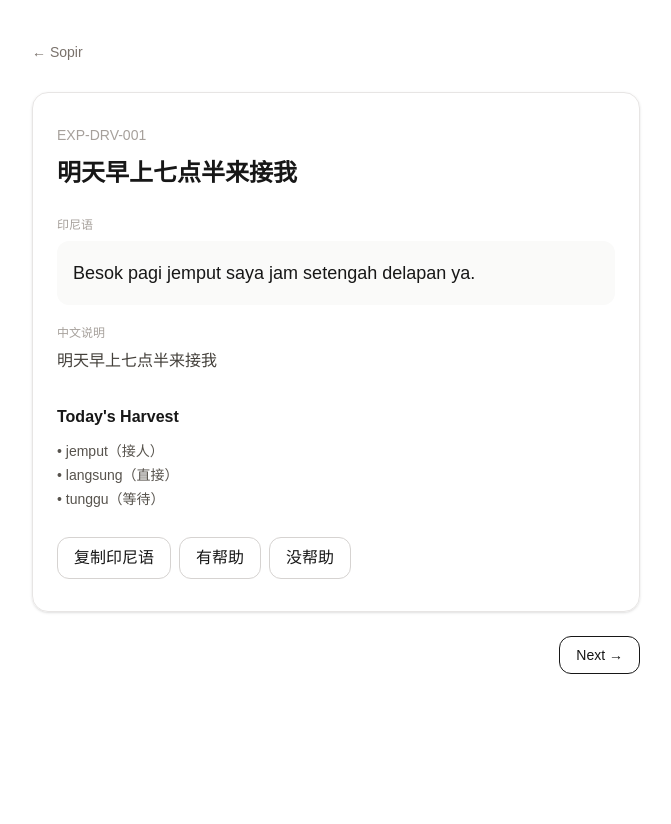
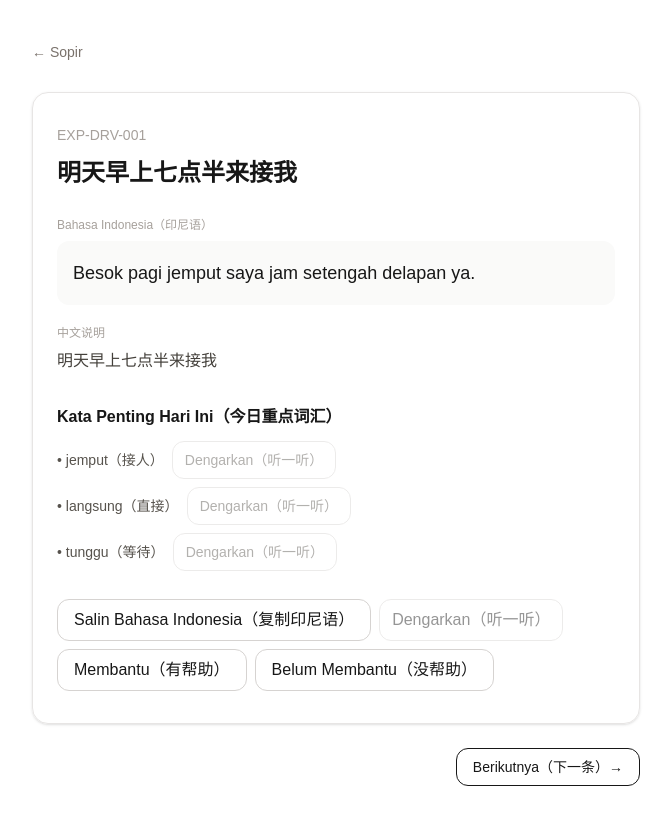
Before and after one commit to lijian13544290034-cell/IndoBrain-ID, a Next.js app: page /module/driver/001 in a window 1280 px wide. Shown: the whole page, without its empty margins (304-975 px from the left). Before the commit the page ends 800 px from the top, so only its background shows below. Built offline with nearby package versions, Linux system fonts and the light colour scheme; no server answers.

Commit message:
Add Azure Indonesian TTS

```diff
--- /dev/null
+++ b/app/api/tts/route.ts
@@ -0,0 +1,98 @@
+import { createHash } from 'node:crypto';
+
+const DEFAULT_VOICE = 'id-ID-GadisNeural';
+const APPROVED_VOICES = new Set([DEFAULT_VOICE, 'id-ID-ArdiNeural']);
+const MAX_TEXT_LENGTH = 500;
+const CACHE_TTL_MS = 6 * 60 * 60 * 1000;
+const MAX_CACHE_ENTRIES = 100;
+
+type CachedAudio = { audio: ArrayBuffer; expiresAt: number };
+
+// Best-effort cache for warm serverless instances. It never stores credentials.
+const audioCache = new Map<string, CachedAudio>();
+
+function jsonError(message: string, status: number) {
+  return Response.json({ error: message }, { status, headers: { 'Cache-Control': 'no-store' } });
+}
+
+function escapeXml(value: string) {
+  return value.replace(/[<>&'\"]/g, (character) => ({
+    '<': '&lt;', '>': '&gt;', '&': '&amp;', "'": '&apos;', '"': '&quot;',
+  })[character] ?? character);
+}
+
+function getCachedAudio(key: string) {
+  const cached = audioCache.get(key);
+  if (!cached) return undefined;
+  if (cached.expiresAt <= Date.now()) {
+    audioCache.delete(key);
+    return undefined;
+  }
+  return cached.audio;
+}
+
+export async function POST(request: Request) {
+  const azureKey = process.env.AZURE_SPEECH_KEY;
+  const region = process.env.AZURE_SPEECH_REGION;
+  if (!azureKey || !region || !/^[a-z0-9-]+$/i.test(region)) {
+    return jsonError('Speech is unavailable.', 503);
+  }
+
+  let payload: { text?: unknown; voice?: unknown };
+  try {
+    payload = await request.json() as { text?: unknown; voice?: unknown };
+  } catch {
+    return jsonError('Invalid request.', 400);
+  }
+
+  const text = payload.text;
+  const voice = payload.voice ?? DEFAULT_VOICE;
+  if (typeof text !== 'string' || !text.trim()) return jsonError('Indonesian text is required.', 400);
+  if (text.length > MAX_TEXT_LENGTH) return jsonError('Text is too long.', 400);
+  if (typeof voice !== 'string' || !APPROVED_VOICES.has(voice)) return jsonError('Unsupported voice.', 400);
+  // Chinese and phonetic helper text must never be passed to speech synthesis.
+  if (/[\u3400-\u9FFF]/.test(text)) return jsonError('Indonesian text is required.', 400);
+
+  const normalizedText = text.trim();
+  const cacheKey = createHash('sha256').update(`${voice}:${normalizedText}`).digest('hex');
+  let audio = getCachedAudio(cacheKey);
+
+  try {
+    if (!audio) {
+      const ssml = `<speak version="1.0" xml:lang="id-ID"><voice xml:lang="id-ID" name="${voice}">${escapeXml(normalizedText)}</voice></speak>`;
+      const response = await fetch(`https://${region}.tts.speech.microsoft.com/cognitiveservices/v1`, {
+        method: 'POST',
+        headers: {
+          'Ocp-Apim-Subscription-Key': azureKey,
+          'Content-Type': 'application/ssml+xml',
+          'X-Microsoft-OutputFormat': 'audio-24khz-48kbitrate-mono-mp3',
+          'User-Agent': 'IndoBrain-TTS',
+        },
+        body: ssml,
+        cache: 'no-store',
+      });
+      if (!response.ok) {
+        console.error('Azure Speech synthesis failed', { status: response.status });
+        return jsonError('Audio is temporarily unavailable.', 502);
+      }
+      audio = await response.arrayBuffer();
+      if (!audio.byteLength) return jsonError('Audio is temporarily unavailable.', 502);
+      if (audioCache.size >= MAX_CACHE_ENTRIES) {
+        const oldestKey = audioCache.keys().next().value;
+        if (oldestKey) audioCache.delete(oldestKey);
+      }
+      audioCache.set(cacheKey, { audio, expiresAt: Date.now() + CACHE_TTL_MS });
+    }
+
+    return new Response(audio, {
+      headers: {
+        'Content-Type': 'audio/mpeg',
+        'Cache-Control': 'public, max-age=0, s-maxage=86400, stale-while-revalidate=604800',
+        'X-Content-Type-Options': 'nosniff',
+      },
+    });
+  } catch {
+    console.error('Azure Speech request failed');
+    return jsonError('Audio is temporarily unavailable.', 502);
+  }
+}
--- a/app/factory/manager/[id]/page.tsx
+++ b/app/factory/manager/[id]/page.tsx
@@ -73,7 +73,7 @@ export default async function FactoryManagerPage({ params }: { params: Promise<{
       </nav>
 
       <MarkdownExperience content={experience.content} />
-      <ExperienceActions experienceId={experience.id} indonesian={experience.content} />
+      <ExperienceActions experienceId={experience.id} indonesian={experience.indonesian} />
 
       <div className="mt-6 flex items-center justify-between gap-3">
         {previous ? (
--- a/app/module/[role]/[id]/page.tsx
+++ b/app/module/[role]/[id]/page.tsx
@@ -1,7 +1,12 @@
 import Link from 'next/link';
 import { notFound } from 'next/navigation';
 import ExperienceActions from '@/components/ExperienceActions';
+import IndonesianAudioButton from '@/components/IndonesianAudioButton';
 import { moduleExperiences, moduleMeta, type ModuleRole } from '@/lib/module-experiences';
+
+function indonesianFromHarvest(value: string) {
+  return value.split(/[（(]/)[0].trim();
+}
 
 export default async function ModuleExperiencePage({ params }: { params: Promise<{ role: string; id: string }> }) {
   const { role, id } = await params;
@@ -10,10 +15,28 @@ export default async function ModuleExperiencePage({ params }: { params: Promise
   const entries = moduleExperiences[key];
   const item = entries.find((entry) => entry.id.endsWith(id));
   if (!item) notFound();
-  const index = entries.indexOf(item); const previous = entries[index - 1]; const next = entries[index + 1];
+  const index = entries.indexOf(item);
+  const previous = entries[index - 1];
+  const next = entries[index + 1];
+
   return <main className="mx-auto min-h-screen w-full max-w-2xl px-5 py-10 sm:px-8">
     <Link href={`/module/${key}`} className="text-sm text-stone-500">← {moduleMeta[key].indonesian}</Link>
-    <article className="mt-7 rounded-2xl border border-stone-200 px-6 py-8 shadow-sm"><p className="text-sm text-stone-400">{item.id}</p><h1 className="mt-3 text-2xl font-semibold">{item.task}</h1><p className="mt-7 text-xs text-stone-400">印尼语</p><p className="mt-2 rounded-xl bg-stone-50 p-4 text-lg leading-8">{item.indonesian}</p><p className="mt-5 text-xs text-stone-400">中文说明</p><p className="mt-2 text-stone-700">{item.chinese}</p><h2 className="mt-8 font-semibold">Today's Harvest</h2><ul className="mt-3 space-y-1 text-sm text-stone-600">{item.harvest.map((word) => <li key={word}>• {word}</li>)}</ul><ExperienceActions experienceId={item.id} indonesian={item.indonesian} /></article>
-    <nav className="mt-6 flex justify-between">{previous ? <Link href={`/module/${key}/${previous.id.slice(-3)}`} className="rounded-xl border px-4 py-2 text-sm">← Previous</Link> : <span />}{next ? <Link href={`/module/${key}/${next.id.slice(-3)}`} className="rounded-xl border px-4 py-2 text-sm">Next →</Link> : <span />}</nav>
+    <article className="mt-7 rounded-2xl border border-stone-200 px-6 py-8 shadow-sm">
+      <p className="text-sm text-stone-400">{item.id}</p>
+      <h1 className="mt-3 text-2xl font-semibold">{item.task}</h1>
+      <p className="mt-7 text-xs text-stone-400">Bahasa Indonesia（印尼语）</p>
+      <p className="mt-2 rounded-xl bg-stone-50 p-4 text-lg leading-8">{item.indonesian}</p>
+      <p className="mt-5 text-xs text-stone-400">中文说明</p>
+      <p className="mt-2 text-stone-700">{item.chinese}</p>
+      <h2 className="mt-8 font-semibold">Kata Penting Hari Ini（今日重点词汇）</h2>
+      <ul className="mt-3 space-y-2 text-sm text-stone-600">
+        {item.harvest.map((word) => <li key={word} className="flex flex-wrap items-center gap-2">• {word}<IndonesianAudioButton text={indonesianFromHarvest(word)} compact /></li>)}
+      </ul>
+      <ExperienceActions experienceId={item.id} indonesian={item.indonesian} />
+    </article>
+    <nav className="mt-6 flex justify-between">
+      {previous ? <Link href={`/module/${key}/${previous.id.slice(-3)}`} className="rounded-xl border px-4 py-2 text-sm">← Sebelumnya（上一条）</Link> : <span />}
+      {next ? <Link href={`/module/${key}/${next.id.slice(-3)}`} className="rounded-xl border px-4 py-2 text-sm">Berikutnya（下一条）→</Link> : <span />}
+    </nav>
   </main>;
 }
--- a/components/ExperienceActions.tsx
+++ b/components/ExperienceActions.tsx
@@ -1,27 +1,41 @@
 'use client';
 
 import { useEffect, useState } from 'react';
+import IndonesianAudioButton from '@/components/IndonesianAudioButton';
 import { getSessionId } from '@/lib/session';
 
 export default function ExperienceActions({ experienceId, indonesian }: { experienceId: string; indonesian: string }) {
   const [status, setStatus] = useState('');
   const event = async (action: string) => {
-    await fetch('/api/events', { method: 'POST', headers: { 'Content-Type': 'application/json' }, body: JSON.stringify({ session_id: getSessionId(), experience_id: experienceId, action }) });
+    await fetch('/api/events', {
+      method: 'POST',
+      headers: { 'Content-Type': 'application/json' },
+      body: JSON.stringify({ session_id: getSessionId(), experience_id: experienceId, action }),
+    });
   };
-  useEffect(() => { event('viewed'); }, [experienceId]);
+
+  useEffect(() => { void event('viewed'); }, [experienceId]);
+
   async function copy() {
     await navigator.clipboard.writeText(indonesian);
     await event('copied');
     setStatus('已复制');
   }
+
   async function feedback(helpful: boolean) {
-    await fetch('/api/feedback', { method: 'POST', headers: { 'Content-Type': 'application/json' }, body: JSON.stringify({ session_id: getSessionId(), experience_id: experienceId, helpful }) });
+    await fetch('/api/feedback', {
+      method: 'POST',
+      headers: { 'Content-Type': 'application/json' },
+      body: JSON.stringify({ session_id: getSessionId(), experience_id: experienceId, helpful }),
+    });
     setStatus(helpful ? '感谢反馈' : '已记录，我们会改进');
   }
+
   return <div className="mt-7 flex flex-wrap gap-2">
-    <button onClick={copy} className="rounded-xl border border-stone-300 px-4 py-2 text-sm hover:bg-stone-50">复制印尼语</button>
-    <button onClick={() => feedback(true)} className="rounded-xl border border-stone-300 px-4 py-2 text-sm hover:bg-stone-50">有帮助</button>
-    <button onClick={() => feedback(false)} className="rounded-xl border border-stone-300 px-4 py-2 text-sm hover:bg-stone-50">没帮助</button>
+    <button onClick={copy} className="rounded-xl border border-stone-300 px-4 py-2 text-sm hover:bg-stone-50">Salin Bahasa Indonesia（复制印尼语）</button>
+    <IndonesianAudioButton text={indonesian} />
+    <button onClick={() => feedback(true)} className="rounded-xl border border-stone-300 px-4 py-2 text-sm hover:bg-stone-50">Membantu（有帮助）</button>
+    <button onClick={() => feedback(false)} className="rounded-xl border border-stone-300 px-4 py-2 text-sm hover:bg-stone-50">Belum Membantu（没帮助）</button>
     {status && <span className="self-center text-sm text-stone-500">{status}</span>}
   </div>;
 }
--- /dev/null
+++ b/components/IndonesianAudioButton.tsx
@@ -0,0 +1,87 @@
+'use client';
+
+import { useEffect, useRef, useState } from 'react';
+import { usePathname } from 'next/navigation';
+
+const VOICE = 'id-ID-GadisNeural';
+const audioBlobs = new Map<string, Blob>();
+let healthPromise: Promise<boolean> | undefined;
+let activeStop: (() => void) | undefined;
+
+function speechAvailable() {
+  healthPromise ??= fetch('/api/health/speech', { cache: 'no-store' })
+    .then((response) => response.ok)
+    .catch(() => false);
+  return healthPromise;
+}
+
+export default function IndonesianAudioButton({ text, compact = false }: { text: string; compact?: boolean }) {
+  const pathname = usePathname();
+  const [available, setAvailable] = useState<boolean | undefined>();
+  const [loading, setLoading] = useState(false);
+  const [playing, setPlaying] = useState(false);
+  const [error, setError] = useState('');
+  const audioRef = useRef<HTMLAudioElement | null>(null);
+  const urlRef = useRef<string | null>(null);
+
+  const stop = () => {
+    audioRef.current?.pause();
+    if (audioRef.current) audioRef.current.currentTime = 0;
+    if (urlRef.current) URL.revokeObjectURL(urlRef.current);
+    audioRef.current = null;
+    urlRef.current = null;
+    setPlaying(false);
+    if (activeStop === stop) activeStop = undefined;
+  };
+
+  useEffect(() => { void speechAvailable().then(setAvailable); }, []);
+  useEffect(() => stop, [pathname]);
+
+  async function play() {
+    if (!available || loading || !text.trim()) return;
+    setError('');
+    activeStop?.();
+    setLoading(true);
+    try {
+      const cacheKey = `${VOICE}:${text.trim()}`;
+      let blob = audioBlobs.get(cacheKey);
+      if (!blob) {
+        const response = await fetch('/api/tts', {
+          method: 'POST',
+          headers: { 'Content-Type': 'application/json' },
+          body: JSON.stringify({ text: text.trim(), voice: VOICE }),
+        });
+        if (!response.ok || !response.headers.get('content-type')?.startsWith('audio/')) throw new Error('unavailable');
+        blob = await response.blob();
+        audioBlobs.set(cacheKey, blob);
+      }
+      const url = URL.createObjectURL(blob);
+      const audio = new Audio(url);
+      audioRef.current = audio;
+      urlRef.current = url;
+      activeStop = stop;
+      audio.addEventListener('ended', stop, { once: true });
+      audio.addEventListener('error', () => { setError('Audio belum tersedia.'); stop(); }, { once: true });
+      await audio.play();
+      setPlaying(true);
+    } catch {
+      setError('Audio belum tersedia.');
+      stop();
+    } finally {
+      setLoading(false);
+    }
+  }
+
+  const label = loading ? 'Memuat…' : playing ? 'Berhenti（停止）' : 'Dengarkan（听一听）';
+  return <span className="inline-flex flex-wrap items-center gap-2">
+    <button
+      type="button"
+      onClick={playing ? stop : play}
+      disabled={available !== true || loading}
+      aria-label={`Dengarkan Bahasa Indonesia: ${text}`}
+      title={available === false ? 'Fitur audio sedang disiapkan.' : 'Dengarkan Bahasa Indonesia'}
+      className={`rounded-xl border border-stone-300 px-3 py-2 text-sm transition hover:bg-stone-50 disabled:cursor-not-allowed disabled:opacity-45 ${compact ? 'px-2 py-1 text-xs' : ''}`}
+    >{label}</button>
+    {error && <span role="status" className="text-xs text-stone-500">{error}</span>}
+  </span>;
+}
--- a/components/MarkdownExperience.tsx
+++ b/components/MarkdownExperience.tsx
@@ -1,45 +1,58 @@
+'use client';
+
+import IndonesianAudioButton from '@/components/IndonesianAudioButton';
+
 type Props = { content: string };
 
-const emphasizedSections = new Set([
-  'Business Goal',
-  'Management Point',
-  'Business Thinking',
-  'Factory Tips',
-]);
+const emphasizedSections = new Set(['Business Goal', 'Management Point', 'Business Thinking', 'Factory Tips']);
+
+function harvestIndonesian(line: string) {
+  return line.slice(2).split(/[（(]/)[0].trim();
+}
 
 export default function MarkdownExperience({ content }: Props) {
+  let inIndonesian = false;
+  let inHarvest = false;
+
   return (
     <article className="mt-8 rounded-2xl border border-stone-200 bg-white px-6 py-8 shadow-sm sm:px-10 sm:py-10">
       {content.split('\n').map((line, index) => {
         const key = `${index}-${line}`;
-
         if (line.startsWith('# ')) {
+          inIndonesian = false;
+          inHarvest = false;
           return <h1 key={key} className="mb-8 text-2xl font-semibold tracking-tight text-stone-900 sm:text-3xl">{line.slice(2)}</h1>;
         }
         if (line.startsWith('## ')) {
           const heading = line.slice(3);
-          return (
-            <h2 key={key} className={`mt-10 border-l-2 border-stone-900 pl-3 text-base font-semibold text-stone-900 ${emphasizedSections.has(heading) ? 'bg-stone-50 py-2' : ''}`}>
-              {heading}
-            </h2>
-          );
+          inIndonesian = false;
+          inHarvest = heading === 'Today\'s Harvest';
+          return <h2 key={key} className={`mt-10 border-l-2 border-stone-900 pl-3 text-base font-semibold text-stone-900 ${emphasizedSections.has(heading) ? 'bg-stone-50 py-2' : ''}`}>{heading}</h2>;
         }
         if (line.startsWith('### ')) {
+          inIndonesian = false;
           return <h3 key={key} className="mt-7 text-sm font-semibold text-stone-900">{line.slice(4)}</h3>;
         }
         if (line === '---') {
+          inIndonesian = false;
+          inHarvest = false;
           return <hr key={key} className="my-9 border-stone-200" />;
         }
-        if (line === '') {
-          return <div key={key} className="h-3" />;
+        if (line === '**🇮🇩**') {
+          inIndonesian = true;
+          inHarvest = false;
+          return <p key={key} className="mt-3 text-xs font-medium text-stone-400">Bahasa Indonesia（印尼语）</p>;
         }
-        if (line.startsWith('- ')) {
-          return <p key={key} className="ml-5 text-[15px] leading-7 text-stone-700">• {line.slice(2)}</p>;
+        if (line === '') return <div key={key} className="h-3" />;
+        if (inHarvest && line.startsWith('- ')) {
+          const indonesian = harvestIndonesian(line);
+          return <div key={key} className="ml-5 flex flex-wrap items-center gap-2 text-[15px] leading-7 text-stone-700">• {line.slice(2)}<IndonesianAudioButton text={indonesian} compact /></div>;
         }
-        if (line.startsWith('> ')) {
-          return <p key={key} className="border-l-2 border-stone-300 pl-4 text-[15px] leading-7 text-stone-600">{line.slice(2)}</p>;
+        if (inIndonesian) {
+          return <div key={key} className="flex flex-wrap items-center gap-2 rounded-xl bg-stone-50 px-4 py-3 text-[15px] leading-7 text-stone-900 sm:text-base">{line}<IndonesianAudioButton text={line} compact /></div>;
         }
-
+        if (line.startsWith('- ')) return <p key={key} className="ml-5 text-[15px] leading-7 text-stone-700">• {line.slice(2)}</p>;
+        if (line.startsWith('> ')) return <p key={key} className="border-l-2 border-stone-300 pl-4 text-[15px] leading-7 text-stone-600">{line.slice(2)}</p>;
         return <p key={key} className="text-[15px] leading-7 text-stone-700 sm:text-base sm:leading-8">{line.replace(/`/g, '')}</p>;
       })}
     </article>
--- a/components/PatternBuilder.tsx
+++ b/components/PatternBuilder.tsx
@@ -1,19 +1,31 @@
 'use client';
 
 import { useState } from 'react';
+import IndonesianAudioButton from '@/components/IndonesianAudioButton';
 
 export default function PatternBuilder() {
-  const [product, setProduct] = useState('susu'); const [time, setTime] = useState('jam tujuh'); const [factoryProduct, setFactoryProduct] = useState('kursi'); const [quantity, setQuantity] = useState('500'); const [copied, setCopied] = useState('');
+  const [product, setProduct] = useState('susu');
+  const [time, setTime] = useState('jam tujuh');
+  const [factoryProduct, setFactoryProduct] = useState('kursi');
+  const [quantity, setQuantity] = useState('500');
+  const [copied, setCopied] = useState('');
   const patterns = [
     { id: 'buy', sentence: `Tolong beli ${product} ya.`, chinese: `请买${product}。` },
     { id: 'pickup', sentence: `Besok jemput saya ${time} ya.`, chinese: `明天${time}来接我。` },
     { id: 'factory', sentence: `Hari ini kita produksi ${factoryProduct} sebanyak ${quantity}.`, chinese: `今天我们生产 ${factoryProduct}，数量 ${quantity}。` },
   ];
-  const copy = async (id: string, sentence: string) => { await navigator.clipboard.writeText(sentence); setCopied(id); };
-  return <main className="mx-auto min-h-screen w-full max-w-2xl px-5 py-10 sm:px-8"><h1 className="text-3xl font-semibold">Pattern</h1><p className="mt-1 text-stone-500">（句型练习）</p><div className="mt-8 space-y-5">
-    <label className="block rounded-2xl border p-5"><span className="font-medium">购物</span><select value={product} onChange={(e) => setProduct(e.target.value)} className="ml-4 border p-2"><option>susu</option><option>telur</option><option>buah</option><option>beras</option><option>minyak</option><option>sabun cuci</option></select></label>
-    <label className="block rounded-2xl border p-5"><span className="font-medium">接送</span><select value={time} onChange={(e) => setTime(e.target.value)} className="ml-4 border p-2"><option>jam tujuh</option><option>jam setengah delapan</option><option>jam delapan</option><option>jam sembilan</option></select></label>
-    <label className="block rounded-2xl border p-5"><span className="font-medium">生产</span><input value={factoryProduct} onChange={(e) => setFactoryProduct(e.target.value)} className="ml-4 w-24 border p-2" /><input value={quantity} onChange={(e) => setQuantity(e.target.value)} className="ml-2 w-20 border p-2" /></label>
-    {patterns.map((item) => <article key={item.id} className="rounded-2xl bg-stone-50 p-5"><p className="text-lg">{item.sentence}</p><p className="mt-2 text-sm text-stone-500">{item.chinese}</p><button onClick={() => copy(item.id, item.sentence)} className="mt-4 text-sm underline">{copied === item.id ? '已复制' : '复制印尼语'}</button></article>)}
-  </div></main>;
+  const copy = async (id: string, sentence: string) => {
+    await navigator.clipboard.writeText(sentence);
+    setCopied(id);
+  };
+
+  return <main className="mx-auto min-h-screen w-full max-w-2xl px-5 py-10 sm:px-8">
+    <h1 className="text-3xl font-semibold">Pattern</h1><p className="mt-1 text-stone-500">（句型练习）</p>
+    <div className="mt-8 space-y-5">
+      <label className="block rounded-2xl border p-5"><span className="font-medium">购物</span><select value={product} onChange={(event) => setProduct(event.target.value)} className="ml-4 border p-2"><option>susu</option><option>telur</option><option>buah</option><option>beras</option><option>minyak</option><option>sabun cuci</option></select></label>
+      <label className="block rounded-2xl border p-5"><span className="font-medium">接送</span><select value={time} onChange={(event) => setTime(event.target.value)} className="ml-4 border p-2"><option>jam tujuh</option><option>jam setengah delapan</option><option>jam delapan</option><option>jam sembilan</option></select></label>
+      <label className="block rounded-2xl border p-5"><span className="font-medium">生产</span><input value={factoryProduct} onChange={(event) => setFactoryProduct(event.target.value)} className="ml-4 w-24 border p-2" /><input value={quantity} onChange={(event) => setQuantity(event.target.value)} className="ml-2 w-20 border p-2" /></label>
+      {patterns.map((item) => <article key={item.id} className="rounded-2xl bg-stone-50 p-5"><p className="text-lg">{item.sentence}</p><p className="mt-2 text-sm text-stone-500">{item.chinese}</p><div className="mt-4 flex flex-wrap gap-2"><button onClick={() => copy(item.id, item.sentence)} className="text-sm underline">{copied === item.id ? '已复制' : 'Salin（复制）'}</button><IndonesianAudioButton text={item.sentence} /></div></article>)}
+    </div>
+  </main>;
 }
--- a/lib/factory-experiences.ts
+++ b/lib/factory-experiences.ts
@@ -5,6 +5,7 @@ export type FactoryExperience = {
   id: string;
   content: string;
   task: string;
+  indonesian: string;
 };
 
 const experiencePath = path.join(
@@ -27,8 +28,11 @@ export function getFactoryExperiences(): FactoryExperience[] {
 
       const content = section.trim();
       const task = content.match(/## Task\s*\n\s*([^\n]+)/)?.[1]?.trim() ?? '';
+      const indonesian = [...content.matchAll(/\*\*🇮🇩\*\*\s*\n\s*([\s\S]*?)(?=\n---)/g)]
+        .map((match) => match[1].trim())
+        .join('\n');
 
-      return { id: match[1], content, task };
+      return { id: match[1], content, task, indonesian };
     })
     .filter(({ id }) => Number(id.slice(-3)) >= 1)
     .sort((a, b) => a.id.localeCompare(b.id));
```
Also changed, not shown: app/api/health/speech/route.ts (added, +13 -0 lines), 1 other file (tests, documents, lock files or other folders).
